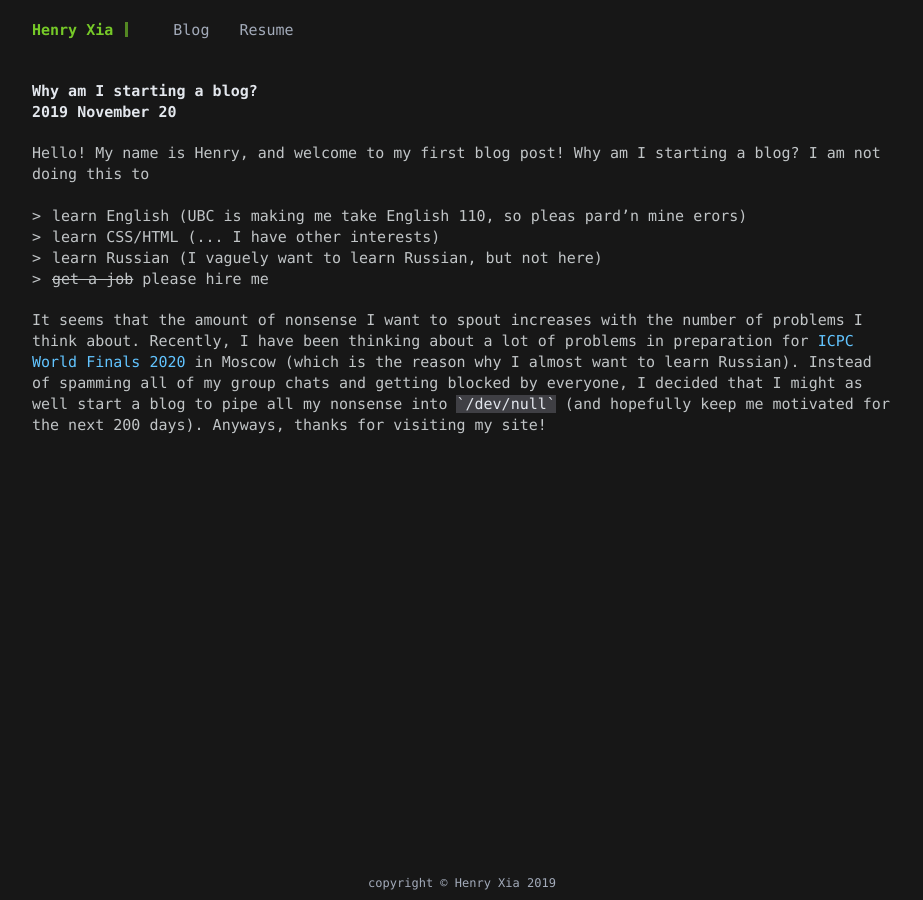
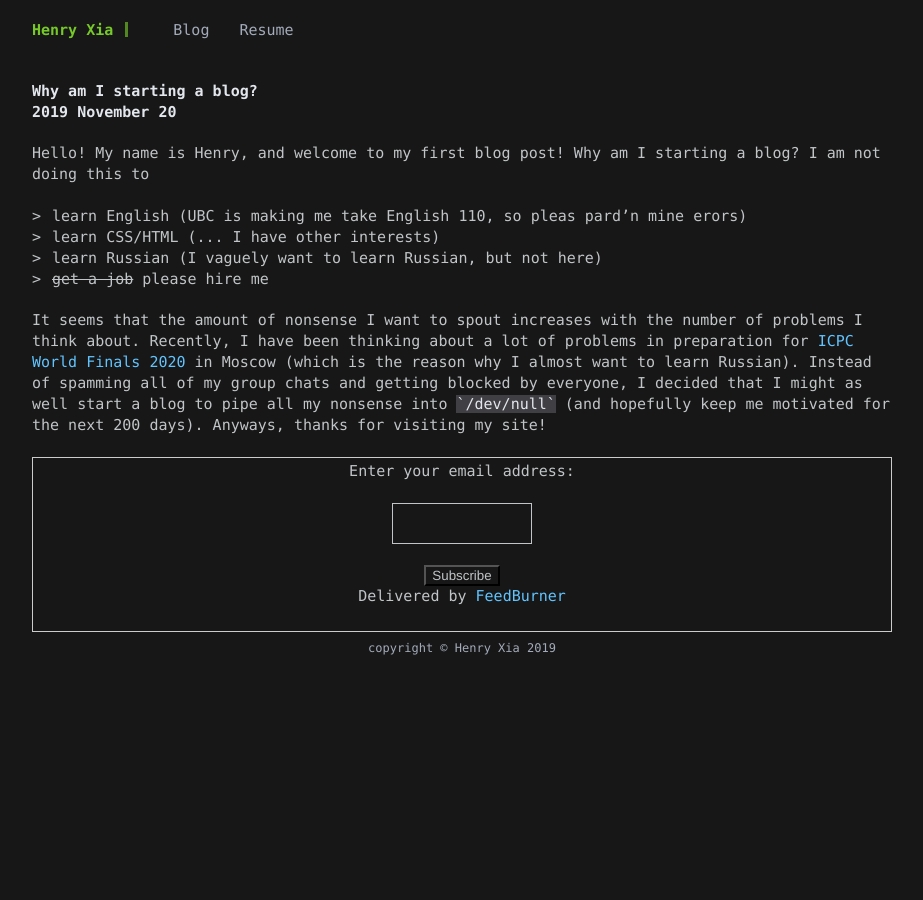
Before and after one commit to ehnryx/ehnryx.github.io, a Jekyll site: the page built from _posts/2019-11-20-why.md, in a window 1280 px wide. Shown: the whole page, without its empty margins (178-1101 px from the left). Built offline with Jekyll 4.4.1, drawn with Linux system fonts in a browser that asks for light colours.

Commit message:
subscribe?

```diff
--- /dev/null
+++ b/_includes/subscribe.html
@@ -0,0 +1,8 @@
+<form style="border:1px solid #ccc;padding:3px;text-align:center;" action="https://feedburner.google.com/fb/a/mailverify" method="post" target="popupwindow" onsubmit="window.open('https://feedburner.google.com/fb/a/mailverify?uri=HenryX', 'popupwindow', 'scrollbars=yes,width=550,height=520');return true">
+	<p>Enter your email address:</p>
+	<p><input type="text" style="width:140px" name="email"/></p>
+	<input type="hidden" value="HenryX" name="uri"/>
+	<input type="hidden" name="loc" value="en_US"/>
+	<input type="submit" value="Subscribe" />
+	<p>Delivered by <a href="https://feedburner.google.com" target="_blank">FeedBurner</a></p>
+</form>
--- a/_layouts/post.html
+++ b/_layouts/post.html
@@ -14,6 +14,10 @@
 
 				{{ content }}
 			</div>
+
+			<div class="container terminal">
+				{% include subscribe.html %}
+			<div>
 		</div>
 
 		{% include footer.html %}
```
Also changed, not shown: 1 other file.
